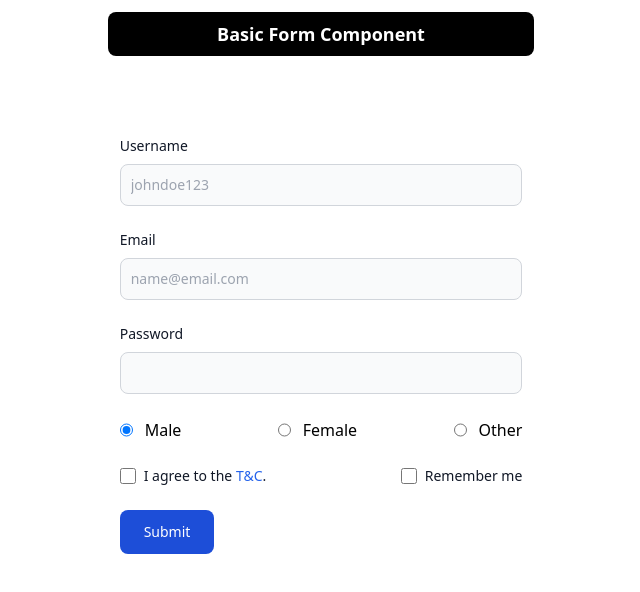
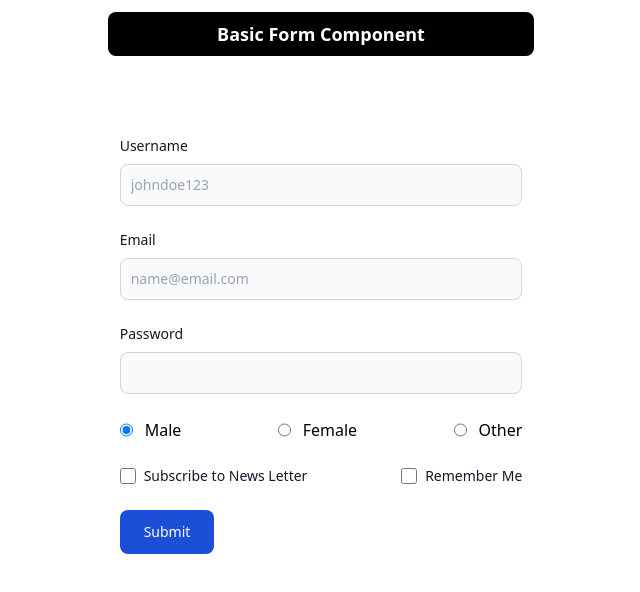
Before and after one commit to burmesesadboi/react-forms, a React (Vite) app: page / in a window 1280 px wide. Shown: the top 592 px of the page, without its empty margins (319-959 px from the left). Built offline with nearby package versions, Linux system fonts and the light colour scheme.

Commit message:
feat: optimized form and split file to reuse

```diff
--- /dev/null
+++ b/json/data.json
@@ -0,0 +1,35 @@
+[
+  {
+    "genders": [
+      {
+        "id": 1,
+        "name": "male",
+        "value": "Male"
+      },
+      {
+        "id": 2,
+        "name": "female",
+        "value": "Female"
+      },
+      {
+        "id": 3,
+        "name": "other",
+        "value": "Other"
+      }
+    ]
+  },
+  {
+    "checkBoxes": [
+      {
+        "id": 1,
+        "name": "subscribe",
+        "value": "Subscribe to News Letter"
+      },
+      {
+        "id": 2,
+        "name": "remember",
+        "value": "Remember Me"
+      }
+    ]
+  }
+]
--- /dev/null
+++ b/src/components/basic-form/optimized-basic-form.component.jsx
@@ -0,0 +1,202 @@
+import { useState } from "react";
+import {
+  CheckBoxComponent,
+  LabelComponent,
+} from "../reusable-elements.component.jsx";
+
+const OptimizedBasicForm = () => {
+  const [userData, setUserData] = useState({
+    username: "",
+    email: "",
+    password: "",
+    gender: "Male",
+    checkBoxes: [],
+    errors: null,
+  });
+
+  const validateOnSubmit = () => {
+    const errorText = {};
+    let isValid = true;
+    if (userData.username.length === 0) {
+      isValid = false;
+      errorText["username"] = "Username is required!";
+    }
+
+    if (userData.email.length === 0) {
+      isValid = false;
+      errorText["email"] = "Email is required!";
+    } else if (
+      !userData.email.match(/^\w+([\.-]?\w+)*@\w+([\.-]?\w+)*(\.\w{2,3})+$/)
+    ) {
+      isValid = false;
+      errorText["email"] = "Please enter a valid email.";
+    }
+
+    if (userData.password.length === 0) {
+      isValid = false;
+      errorText["password"] = "Please enter a password!";
+    } else if (userData.password.length <= 5) {
+      isValid = false;
+      errorText["password"] = "Please enter a secure password!";
+    }
+
+    if (userData.checkBoxes.length === 0) {
+      isValid = false;
+      errorText["checkBoxes"] = "Please at least select one checkbox";
+
+      alert(errorText.checkBoxes);
+    }
+
+    setUserData((prevState) => ({
+      ...prevState,
+      errors: errorText,
+    }));
+    return isValid;
+  };
+
+  const handleUserInput = (event) => {
+    const { name, value } = event.target;
+
+    setUserData((prevState) => ({
+      ...prevState,
+      [name]: value,
+    }));
+  };
+
+  const handleCheckBoxes = (event) => {
+    const { checked, value } = event.target;
+
+    checked
+      ? setUserData((prevState) => ({
+          ...prevState,
+          checkBoxes: [...prevState.checkBoxes, value],
+        }))
+      : setUserData((prevState) => ({
+          ...prevState,
+          checkBoxes: prevState.checkBoxes.filter(
+            (checkbox) => checkbox !== value
+          ),
+        }));
+  };
+
+  const handleSubmit = (e) => {
+    e.preventDefault();
+
+    if (validateOnSubmit()) {
+      // return true || false
+      console.log({
+        username: userData.username,
+        email: userData.email,
+        password: userData.password,
+        gender: userData.gender,
+        checkBoxesData: userData.checkBoxes,
+      });
+
+      setUserData({
+        username: "",
+        email: "",
+        password: "",
+        gender: "Male",
+        checkBoxes: [],
+        errors: null,
+      });
+    }
+  };
+
+  return (
+    <>
+      <h1 className="w-1/3 mt-3 rounded-lg text-white bg-black text-center mb-10 text-lg font-bold mx-auto py-2">
+        Basic Form Component
+      </h1>
+      <form className="py-10 w-1/3 mx-auto px-3" onSubmit={handleSubmit}>
+        <div className="mb-6">
+          <label
+            htmlFor="username"
+            className="block mb-2 text-sm font-medium text-gray-900 dark:text-white"
+          >
+            Username
+          </label>
+          <input
+            type="text"
+            id="username"
+            name="username"
+            value={userData.username}
+            onChange={handleUserInput}
+            className={`bg-gray-50 mb-1 border border-gray-300 text-gray-900 text-sm rounded-lg focus:ring-blue-500 focus:border-blue-500 block w-full p-2.5 dark:bg-gray-700 outline-blue-500 blue:border-blue-600 dark:placeholder-gray-400 dark:text-white dark:focus:ring-blue-500 dark:focus:border-blue-500 ${
+              userData.errors?.username && "border border-red-500"
+            }`}
+            placeholder="johndoe123"
+          />
+          {userData.errors?.username && (
+            <span className="text-red-600">{userData.errors?.username}</span>
+          )}
+        </div>
+        <div className="mb-6">
+          <label
+            htmlFor="email"
+            className="block mb-2 text-sm font-medium text-gray-900 dark:text-white"
+          >
+            Email
+          </label>
+          <input
+            type="text"
+            id="email"
+            name="email"
+            value={userData.email}
+            onChange={handleUserInput}
+            className={`bg-gray-50 mb-1 border border-gray-300 text-gray-900 text-sm rounded-lg focus:ring-blue-500 focus:border-blue-500 block w-full p-2.5 dark:bg-gray-700 outline-blue-500 blue:border-blue-600 dark:placeholder-gray-400 dark:text-white dark:focus:ring-blue-500 dark:focus:border-blue-500 ${
+              userData.errors?.email && "border border-red-500"
+            }`}
+            placeholder="name@email.com"
+          />
+
+          {userData.errors?.email && (
+            <span className="text-red-600">{userData.errors?.email}</span>
+          )}
+        </div>
+        <div className="mb-6">
+          <label
+            htmlFor="password"
+            className="block mb-2 text-sm font-medium text-gray-900 dark:text-white"
+          >
+            Password
+          </label>
+          <input
+            type="password"
+            id="password"
+            name="password"
+            value={userData.password}
+            onChange={handleUserInput}
+            className={`bg-gray-50 mb-1 border border-gray-300 text-gray-900 text-sm rounded-lg focus:ring-blue-500 focus:border-blue-500 block w-full p-2.5 dark:bg-gray-700 outline-blue-500 blue:border-blue-600 dark:placeholder-gray-400 dark:text-white dark:focus:ring-blue-500 dark:focus:border-blue-500 ${
+              userData.errors?.password && "border border-red-500"
+            }`}
+          />
+          {userData.errors?.password && (
+            <span className="text-red-600">{userData.errors?.password}</span>
+          )}
+        </div>
+        <div className="flex justify-between items-center gap-5 mb-6">
+          <LabelComponent
+            checkGender={userData.gender}
+            handleUserInput={handleUserInput}
+          />
+        </div>
+        <div className="flex justify-between items-center gap-5 mb-6">
+          <CheckBoxComponent
+            checkCheckBoxes={userData.checkBoxes}
+            handleCheckBoxes={handleCheckBoxes}
+          />
+        </div>
+
+        <button
+          type="submit"
+          className="text-white bg-blue-700 hover:bg-blue-800 focus:ring-4 focus:outline-none focus:ring-blue-300 font-medium rounded-lg text-sm w-full sm:w-auto px-6 py-3 text-center dark:bg-blue-600 dark:hover:bg-blue-700 dark:focus:ring-blue-800"
+        >
+          Submit
+        </button>
+      </form>
+    </>
+  );
+};
+
+export default OptimizedBasicForm;
--- /dev/null
+++ b/src/components/reusable-elements.component.jsx
@@ -0,0 +1,41 @@
+import data from "../../json/data.json";
+export const LabelComponent = ({ checkGender, handleUserInput }) => {
+  return data.map((item) =>
+    item?.genders?.map((genderItem) => (
+      <span key={genderItem.id} className="flex  gap-3">
+        <input
+          type="radio"
+          id={genderItem.name}
+          name="gender"
+          value={genderItem.value}
+          onChange={handleUserInput}
+          checked={checkGender === genderItem.value}
+        />
+        <label htmlFor={genderItem.name}>{genderItem.value}</label>
+      </span>
+    ))
+  );
+};
+
+export const CheckBoxComponent = ({ checkCheckBoxes, handleCheckBoxes }) => {
+  return data.map((item) =>
+    item?.checkBoxes?.map((checkBoxItem) => (
+      <span key={checkBoxItem.id} className="flex justify-center items-center">
+        <input
+          id={checkBoxItem.name}
+          type="checkbox"
+          value={checkBoxItem.name}
+          onChange={handleCheckBoxes}
+          className="w-4 h-4 border border-gray-300 rounded bg-gray-50 focus:ring-3 focus:ring-blue-300 dark:bg-gray-700 dark:border-gray-600 dark:focus:ring-blue-600 dark:ring-offset-gray-800 dark:focus:ring-offset-gray-800"
+          checked={checkCheckBoxes.includes(checkBoxItem.name)}
+        />
+        <label
+          htmlFor={checkBoxItem.name}
+          className="ml-2 text-sm font-medium text-gray-900 dark:text-gray-300"
+        >
+          {checkBoxItem.value}
+        </label>
+      </span>
+    ))
+  );
+};
--- a/src/pages/basic-form.page.jsx
+++ b/src/pages/basic-form.page.jsx
@@ -1,9 +1,10 @@
-import BasicForm from "../components/basic-form/basic-form.component.jsx";
+import OptimizedBasicForm from "../components/basic-form/optimized-basic-form.component.jsx";
+
 
 const BasicFormPage = () => {
   return (
     <>
-     <BasicForm/>
+     <OptimizedBasicForm/>
     </>
   );
 };
```
